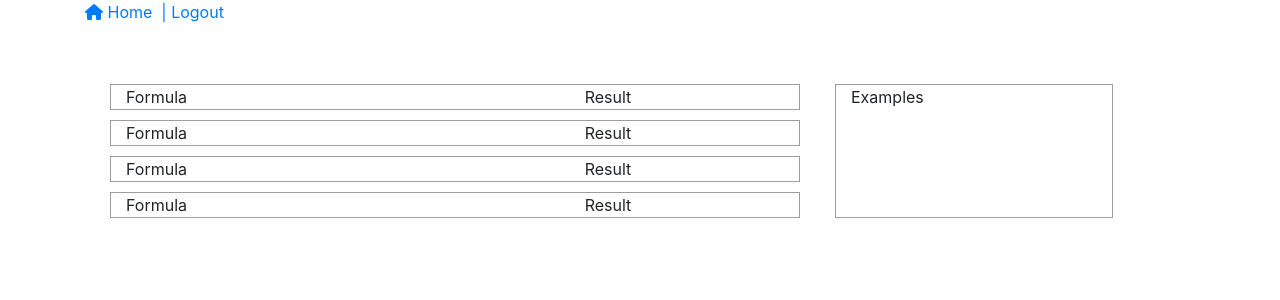
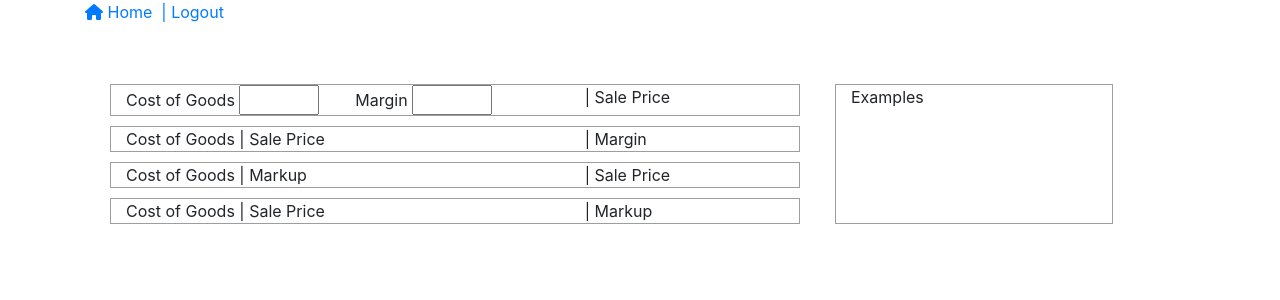
Before and after one commit to alex-lip/CompoundInterestCalculator, a Vue app in the folder CapstoneTemplate/vue/: page / in a window 1280 px wide. Shown: the top 300 px of the page. Built offline with nearby package versions, Linux system fonts and the light colour scheme; sample sign-in values are in the browser's storage.

Commit message:
Formatting input boxes

```diff
--- a/CapstoneTemplate/vue/src/views/Home.vue
+++ b/CapstoneTemplate/vue/src/views/Home.vue
@@ -3,20 +3,27 @@
     <div class="row mainRow">
       <div class="col-md-8">
         <div class="row formula">
-          <div class="col-md-8">Formula</div>
-          <div class="col-md-3">Result</div>
+          <div class="col-md-8">
+            <div class="row">
+            <div class="col-sm-6">Cost of Goods <input type="number" class="inputBox"></div>
+            <div class="col-sm-6">Margin <input type="number" class="inputBox"> </div>
+
+
+             </div>
+             </div>
+          <div class="col-md-3">| Sale Price</div>
         </div>
         <div class="row formula">
-          <div class="col-md-8">Formula</div>
-          <div class="col-md-3">Result</div>
+          <div class="col-md-8">Cost of Goods | Sale Price</div>
+          <div class="col-md-3">| Margin</div>
         </div>
         <div class="row formula">
-          <div class="col-md-8">Formula</div>
-          <div class="col-md-3">Result</div>
+          <div class="col-md-8">Cost of Goods | Markup</div>
+          <div class="col-md-3">| Sale Price</div>
         </div>
         <div class="row formula">
-          <div class="col-md-8">Formula</div>
-          <div class="col-md-3">Result</div>
+          <div class="col-md-8">Cost of Goods | Sale Price</div>
+          <div class="col-md-3">| Markup</div>
         </div>
       </div>
       <div class="col-md-3 box">Examples</div>
@@ -58,4 +65,8 @@ input::-webkit-inner-spin-button {
     border: 1px solid rgb(158, 158, 158);
   margin: 10px;
 }
+
+.inputBox {
+  width: 80px;
+}
 </style>
```
